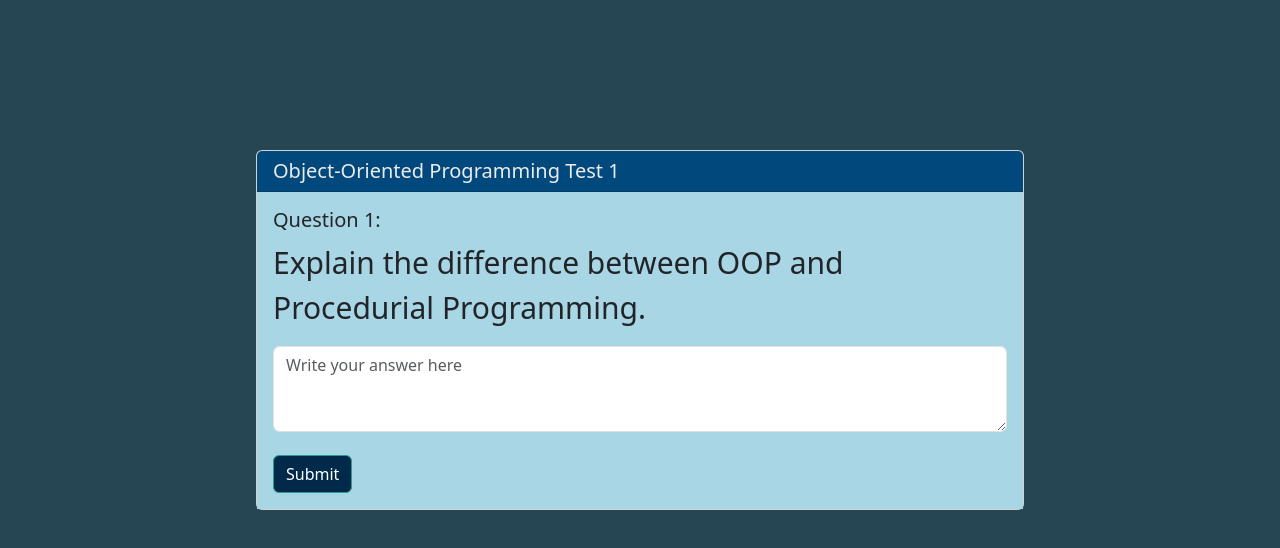
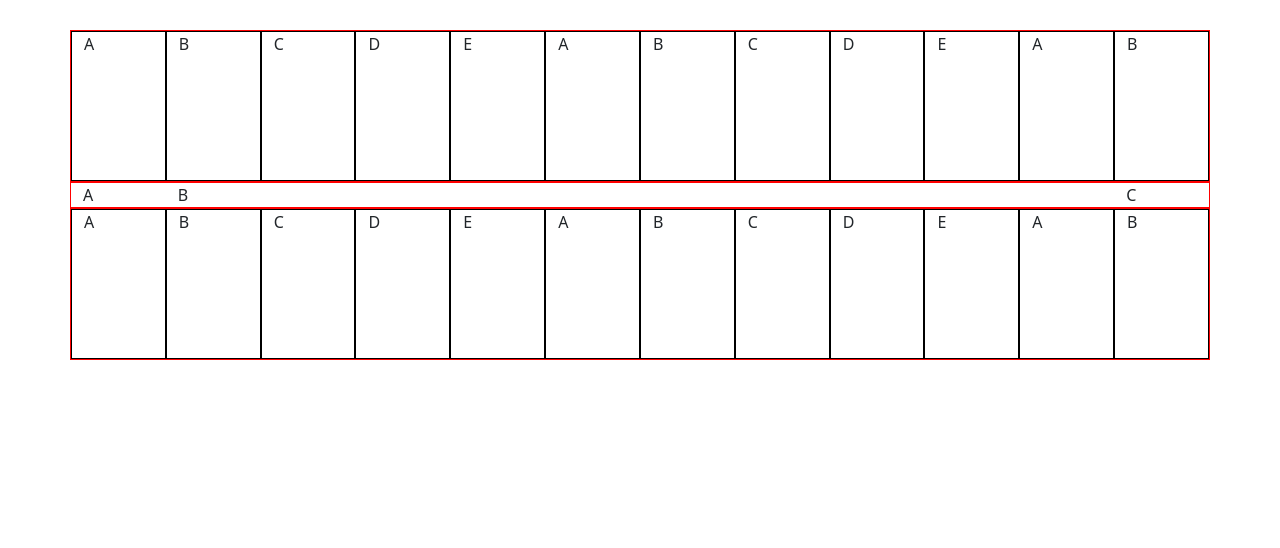
Before and after one commit to izrulfizal/TestTrace, a plain HTML site: page index.html in a window 1280 px wide. Drawn offline with nearby package versions, Linux system fonts and the light colour scheme.

Commit message:
Add alex code'

```diff
--- a/index.html
+++ b/index.html
@@ -3,24 +3,62 @@
 <head>
     <meta charset="UTF-8">
     <meta http-equiv="X-UA-Compatible" content="IE=edge">
-    <meta name="viewport" content="width=device-width, initial-scale=1">
+    <meta name="viewport" content="width=device-width, initial-scale=1.0">
     <link href="https://cdn.jsdelivr.net/npm/bootstrap@5.3.3/dist/css/bootstrap.min.css" rel="stylesheet" integrity="sha384-QWTKZyjpPEjISv5WaRU9OFeRpok6YctnYmDr5pNlyT2bRjXh0JMhjY6hW+ALEwIH" crossorigin="anonymous">
-    <link rel="stylesheet" href="css/index.css">
-    <title>TestTrace Demo</title>
+    <title>Row Testing</title>
 </head>
+<style>
+    .col {
+        border: solid 1px black;
+        height: 150px;
+
+    }
+    .row{
+        border: solid 1px red;
+    }
+    body{
+        padding-top: 30px;
+    }
+</style>
 <body>
-    <div class="card mx-auto" style="width: 60vw; margin-top:100px;">
-        <h5 class="card-header">Object-Oriented Programming Test 1</h5>
-        <div class="card-body" id="card-body">
-          <h5 class="card-title">Question 1:</h5>
-          <p class="card-text">Explain the difference between OOP and Procedurial Programming.</p>
-          <textarea class="form-control my-3" id="q1-ans" rows="3" placeholder="Write your answer here" onfocus="startFocus()" onblur="stopFocus()" oninput="startWrite()"></textarea>
-          <button onclick="displayData()" class="btn btn-primary">Submit</button>
+    <div class="container">
+        <div class="row">
+            <div class="col">A</div>
+            <div class="col">B</div>
+            <div class="col">C</div>
+            <div class="col">D</div>
+            <div class="col">E</div>
+            <div class="col">A</div>
+            <div class="col">B</div>
+            <div class="col">C</div>
+            <div class="col">D</div>
+            <div class="col">E</div>
+            <div class="col">A</div>
+            <div class="col">B</div>
         </div>
-      </div>
+        <div class="row">
+            <div class="col-1">A</div>
+            <div class="col-10">B</div>
+            <div class="col-1">C</div>
+        </div>
+        <div class="row">
+            <div class="col">A</div>
+            <div class="col">B</div>
+            <div class="col">C</div>
+            <div class="col">D</div>
+            <div class="col">E</div>
+            <div class="col">A</div>
+            <div class="col">B</div>
+            <div class="col">C</div>
+            <div class="col">D</div>
+            <div class="col">E</div>
+            <div class="col">A</div>
+            <div class="col">B</div>
+        </div>
+
+    </div>
 </body>
-<script src="js/main.js"></script>
+</html>
 <script src="https://cdn.jsdelivr.net/npm/bootstrap@5.3.3/dist/js/bootstrap.bundle.min.js" integrity="sha384-YvpcrYf0tY3lHB60NNkmXc5s9fDVZLESaAA55NDzOxhy9GkcIdslK1eN7N6jIeHz" crossorigin="anonymous"></script>
 <script src="https://cdn.jsdelivr.net/npm/@popperjs/core@2.11.8/dist/umd/popper.min.js" integrity="sha384-I7E8VVD/ismYTF4hNIPjVp/Zjvgyol6VFvRkX/vR+Vc4jQkC+hVqc2pM8ODewa9r" crossorigin="anonymous"></script>
 <script src="https://cdn.jsdelivr.net/npm/bootstrap@5.3.3/dist/js/bootstrap.min.js" integrity="sha384-0pUGZvbkm6XF6gxjEnlmuGrJXVbNuzT9qBBavbLwCsOGabYfZo0T0to5eqruptLy" crossorigin="anonymous"></script>
-</html>
```
Also changed, not shown: index1.html (added, +26 -0 lines).
